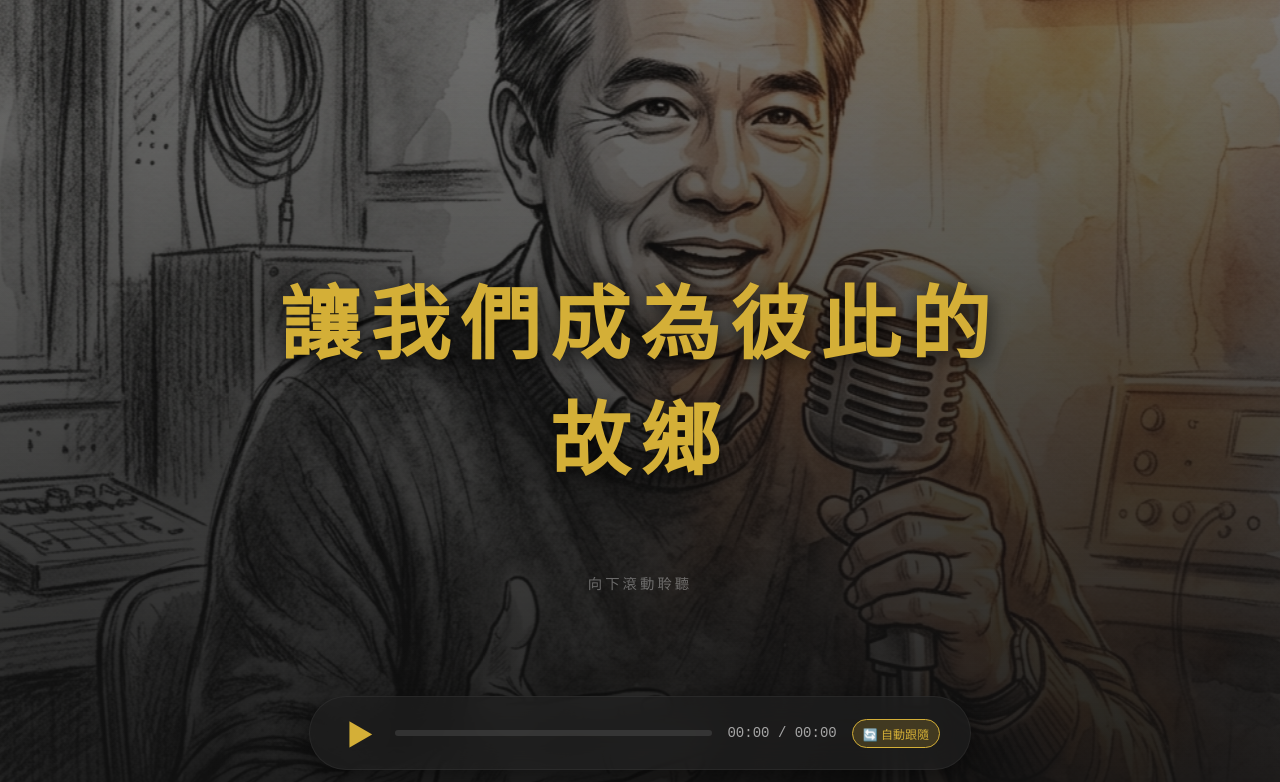
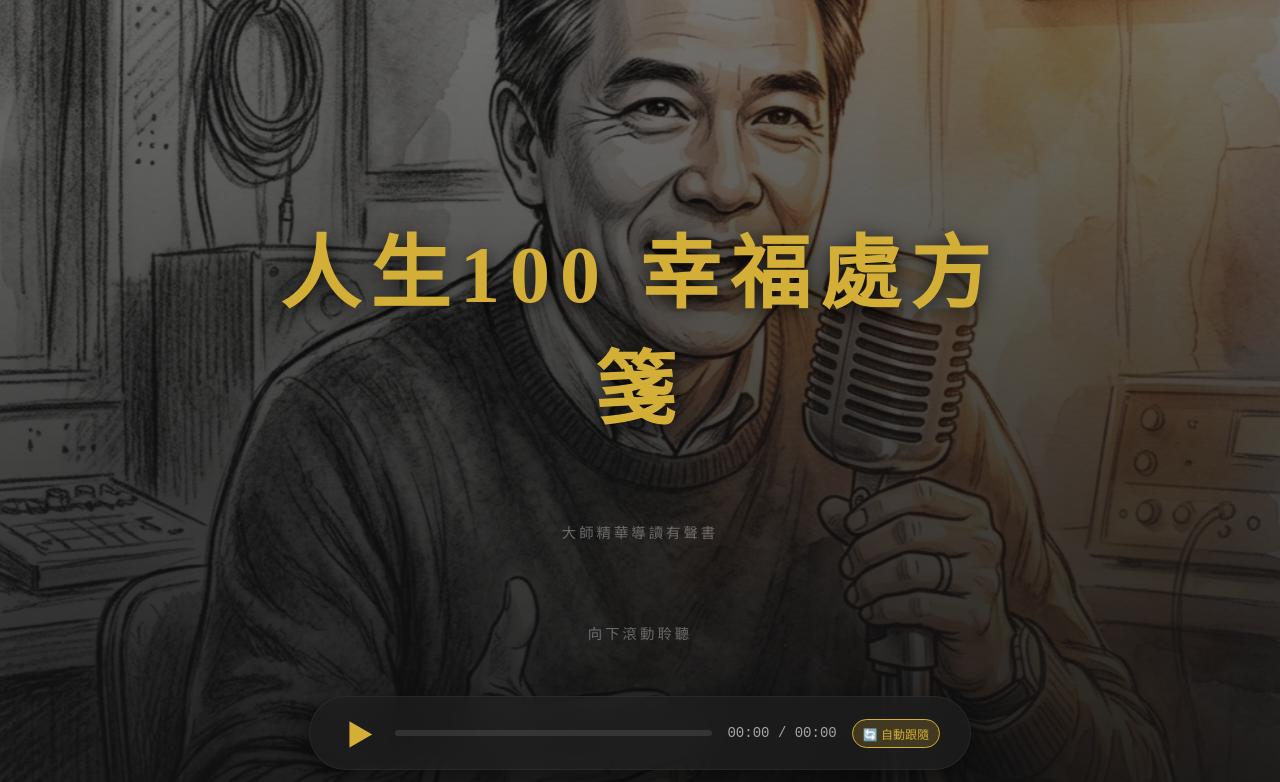
Before and after one commit to m0904103/ibasho, a website built with Vite: page index.html in a window 1280 px wide. Shown: the top 782 px of the page. Built offline with nearby package versions, Linux system fonts and the light colour scheme.

Commit message:
Update hero title to clear course name

```diff
--- a/index.html
+++ b/index.html
@@ -24,7 +24,8 @@
   <section class="hero slide fade-in">
     <div class="bg-image" style="background-image: url('/images/1.png')"></div>
     <div class="content">
-      <h1>讓我們成為彼此的故鄉</h1>
+      <h1>人生100 幸福處方箋</h1>
+      <p class="scroll-hint" style="font-size: 1.1rem; margin-bottom: 15px;">大師精華導讀有聲書</p>
       <p class="scroll-hint">向下滾動聆聽</p>
     </div>
   </section>
```
